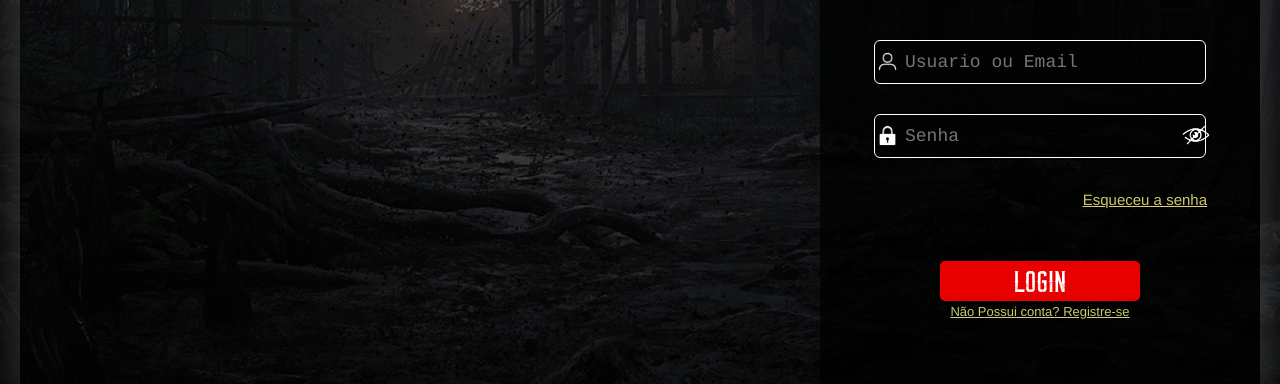
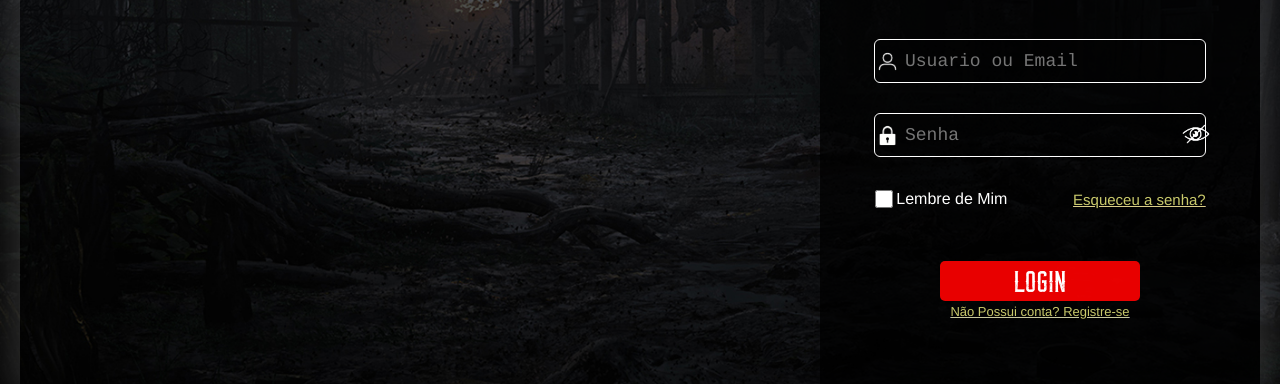
Before and after one commit to AlexTorresOP/HuntShowdownProject, a plain HTML site: page html/login-page.html in a window 1280 px wide. Shown: the part 413-797 px from the top of the page. Drawn offline with Linux system fonts and the light colour scheme.

Commit message:
Checkbox para deixar usuario salvo

```diff
--- a/css/login-register.css
+++ b/css/login-register.css
@@ -171,8 +171,13 @@ body{
     border-radius: 6px;
     background-color: rgba(0, 0, 0, 0.301);
 }
-.passw-rec p{
-    width: 334px
+.passw-rec {
+    width: 340px;
+    display: flex;
+    flex-direction: row;
+    align-items: center;
+    justify-content: space-around;
+    gap: 60px;
 }
 .passw-rec p{
     color: rgba(255, 255, 136, 0.788);
@@ -181,6 +186,20 @@ body{
     font-size: 15px;
     margin: 3px;
     font-family: helvetica;
+}
+.passw-rec input{
+    height: 18px;
+    width: 18px;
+    border: none;
+    background-color: rgba(255, 255, 255, 0.671);
+
+}
+.passw-rec div{
+    display: flex;
+    flex-direction: row;
+    align-items: center;
+    font-family: helvetica;
+    color: white;
 }
 .login-campo button{
     width: 200px;
--- a/html/login-page.html
+++ b/html/login-page.html
@@ -29,7 +29,10 @@
                         <img src="../images/close eye.png" alt="" class="icon-eye">
                      </div>
                      <div class="passw-rec">
-                        <a href=""><p>Esqueceu a senha</p></a>
+                       <div><input type="checkbox">Lembre de Mim
+                    </div>
+
+                       <a href=""><p>Esqueceu a senha?</p></a>
                      </div>
 
                      <div class="button-campo">
```
